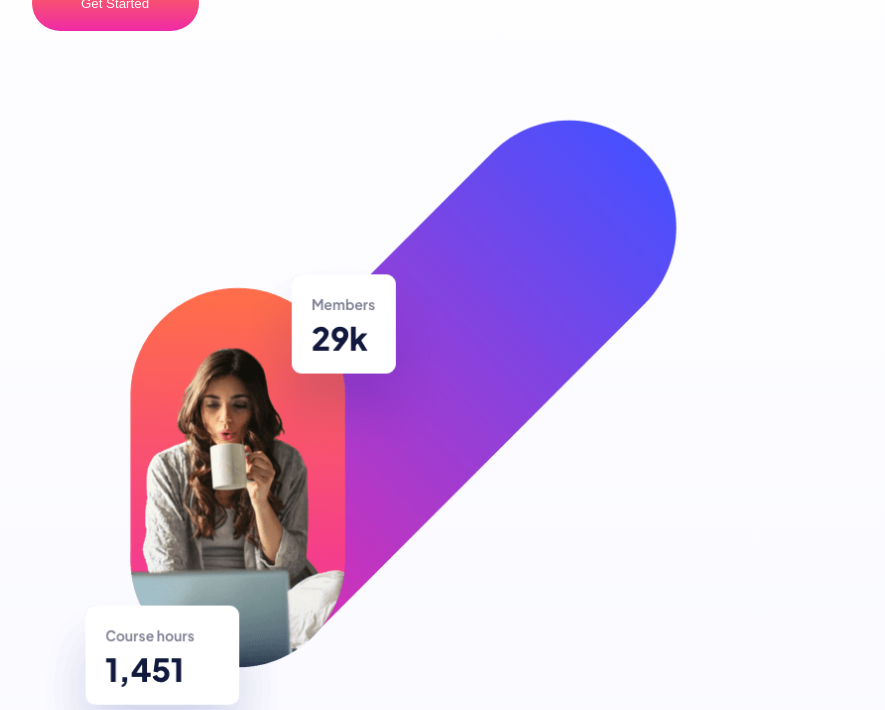
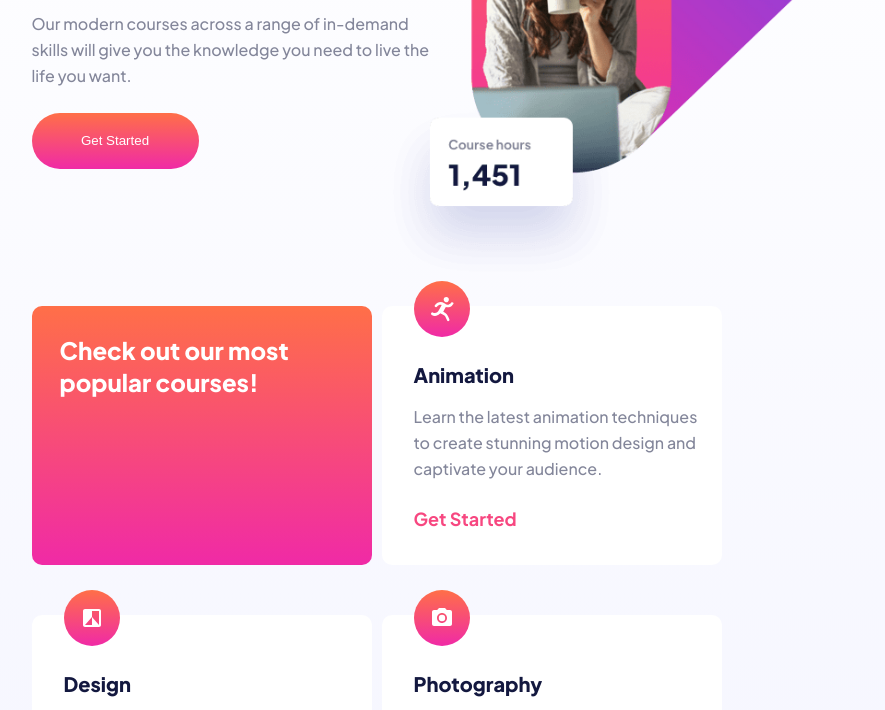
Before and after one commit to estebanp2022/e-learning-landing-page, a plain HTML site: page index.html in a window 1280 px wide. Shown: the part 279-989 px from the top of the page, without its empty margins (264-1149 px from the left). Drawn offline with Linux system fonts and the light colour scheme.

Commit message:
style update

```diff
--- a/index.css
+++ b/index.css
@@ -76,11 +76,6 @@ body {
 img {
   max-width: 100%;
 }
-
-/* picture {
-  width: 327px;
-  height: 301px;
-} */
 
 .card-svg {
   width: 56px;
@@ -209,6 +204,61 @@ footer {
   .container {
     width: 689px;
   }
+
+  .nav {
+    margin-bottom: 99px;
+  }
+
+  .hero {
+    position: relative;
+    display: flex;
+    flex-direction: row;
+    width: 100%;
+    margin-bottom: 93px;
+  }
+
+  .hero-left {
+    width: 398px;
+  }
+
+  picture img {
+    position: absolute;
+    top: -240px;
+    right: -300px;
+    width: 640.71px;
+    height: 640px;
+  }
+
+  .card-container {
+    display: flex;
+    flex-direction: row;
+    flex-wrap: wrap;
+    gap: 10px;
+    width: 768px;
+  }
+
+  .main-card,
+  .card {
+    width: 340px;
+    height: 259px;
+  }
+
+  .card {
+    padding: 56px 21px 32px 32px;
+  }
+
+  .heading-s {
+    margin: 0 0 16px;
+  }
+
+  .footer {
+    padding: 36px 40px;
+    margin-bottom: 0;
+  }
+
+  footer {
+    margin-top: 40px;
+  }
 }
 
 @media (min-width: 90em) {
--- a/index.html
+++ b/index.html
@@ -17,7 +17,7 @@
   </head>
   <body>
     <div class="container">
-      <header class="hero">
+      <header>
         <div class="nav">
           <img
             src="./starter-code/assets/logo-dark.svg"
@@ -27,14 +27,15 @@
           <button class="btn hero-btn">Get Started</button>
         </div>
 
+        <div class="hero">
           <div class="hero-left">
             <h1 class="heading-xl">Maximize skill, minimize budget</h1>
             <p class="body-m">
-            Our modern courses across a range of in-demand skills will give you
-            the knowledge you need to live the life you want.
+              Our modern courses across a range of in-demand skills will give
+              you the knowledge you need to live the life you want.
             </p>
+            <button class="btn hero-left-btn">Get Started</button>
           </div>
-        <button class="btn hero-left-btn">Get Started</button>
 
           <div class="hero-right">
             <picture>
@@ -48,6 +49,7 @@
               />
               <img src="./starter-code/assets/image-hero-mobile.png" alt="" />
             </picture>
+          </div>
         </div>
       </header>
 
```
Lines whose indentation alone changed are shown as unchanged.
